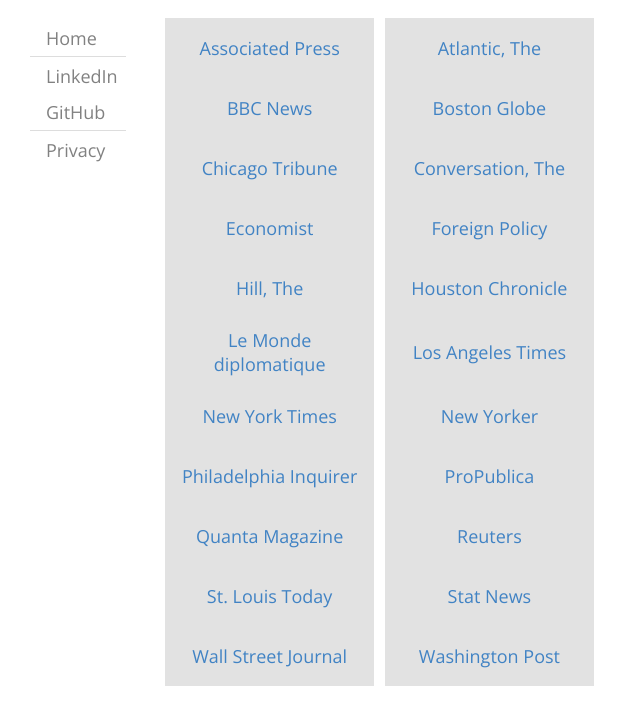
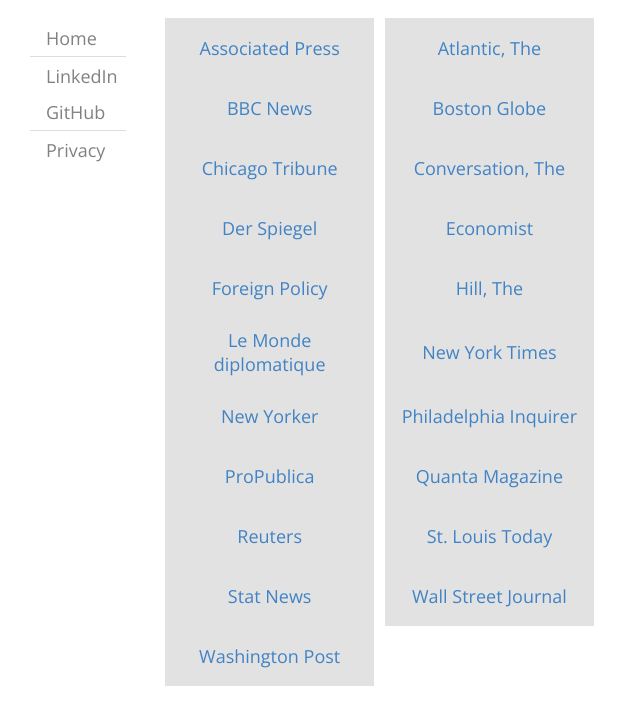
Before and after one commit to aaronkirkman/personal-website, a plain HTML site: page docs/news.html in a window 1280 px wide. Shown: the whole page, without its empty margins (114-754 px from the left). Drawn offline with nearby package versions, Linux system fonts and the light colour scheme.

Commit message:
add Der Spiegel and remove LA Times and Houston Chronicle

```diff
--- a/docs/news.html
+++ b/docs/news.html
@@ -41,35 +41,34 @@
   <td><a href="https://theconversation.com">Conversation, The</a></td>
 </tr>
 <tr>
+  <td><a href="https://www.spiegel.de/">Der Spiegel</a></td>
   <td><a href="https://www.economist.com/">Economist</a></td>
-  <td><a href="https://foreignpolicy.com">Foreign Policy</a></td>
 </tr>
 <tr>
+  <td><a href="https://foreignpolicy.com">Foreign Policy</a></td>
   <td><a href="https://thehill.com">Hill, The</a></td>
-  <td><a href="https://www.houstonchronicle.com">Houston Chronicle</a></td>
 </tr>
 <tr>
   <td><a href="https://mondediplo.com">Le Monde diplomatique</a></td>
-  <td><a href="https://www.latimes.com">Los Angeles Times</a></td>
+  <td><a href="https://www.nytimes.com">New York Times</a></td>
 </tr>
 <tr>
-  <td><a href="https://www.nytimes.com">New York Times</a></td>
   <td><a href="https://www.newyorker.com">New Yorker</a></td>
+  <td><a href="https://www.inquirer.com">Philadelphia Inquirer</a></td>
 </tr>
 <tr>
-  <td><a href="https://www.inquirer.com">Philadelphia Inquirer</a></td>
   <td><a href="https://www.propublica.org">ProPublica</a></td>
+  <td><a href="https://www.quantamagazine.org">Quanta Magazine</a></td>
 </tr>
 <tr>
-  <td><a href="https://www.quantamagazine.org">Quanta Magazine</a></td>
   <td><a href="https://www.reuters.com/">Reuters</a></td>
+  <td><a href="https://www.stltoday.com">St. Louis Today</a></td>
 </tr>
 <tr>
-  <td><a href="https://www.stltoday.com">St. Louis Today</a></td>
   <td><a href="https://www.statnews.com">Stat News</a></td>
+  <td><a href="https://www.wsj.com">Wall Street Journal</a></td>
 </tr>
 <tr>
-  <td><a href="https://www.wsj.com">Wall Street Journal</a></td>
   <td><a href="https://www.washingtonpost.com">Washington Post</a></td>
 </tr>
 </tbody>
```
Also changed, not shown: 1 other file.
